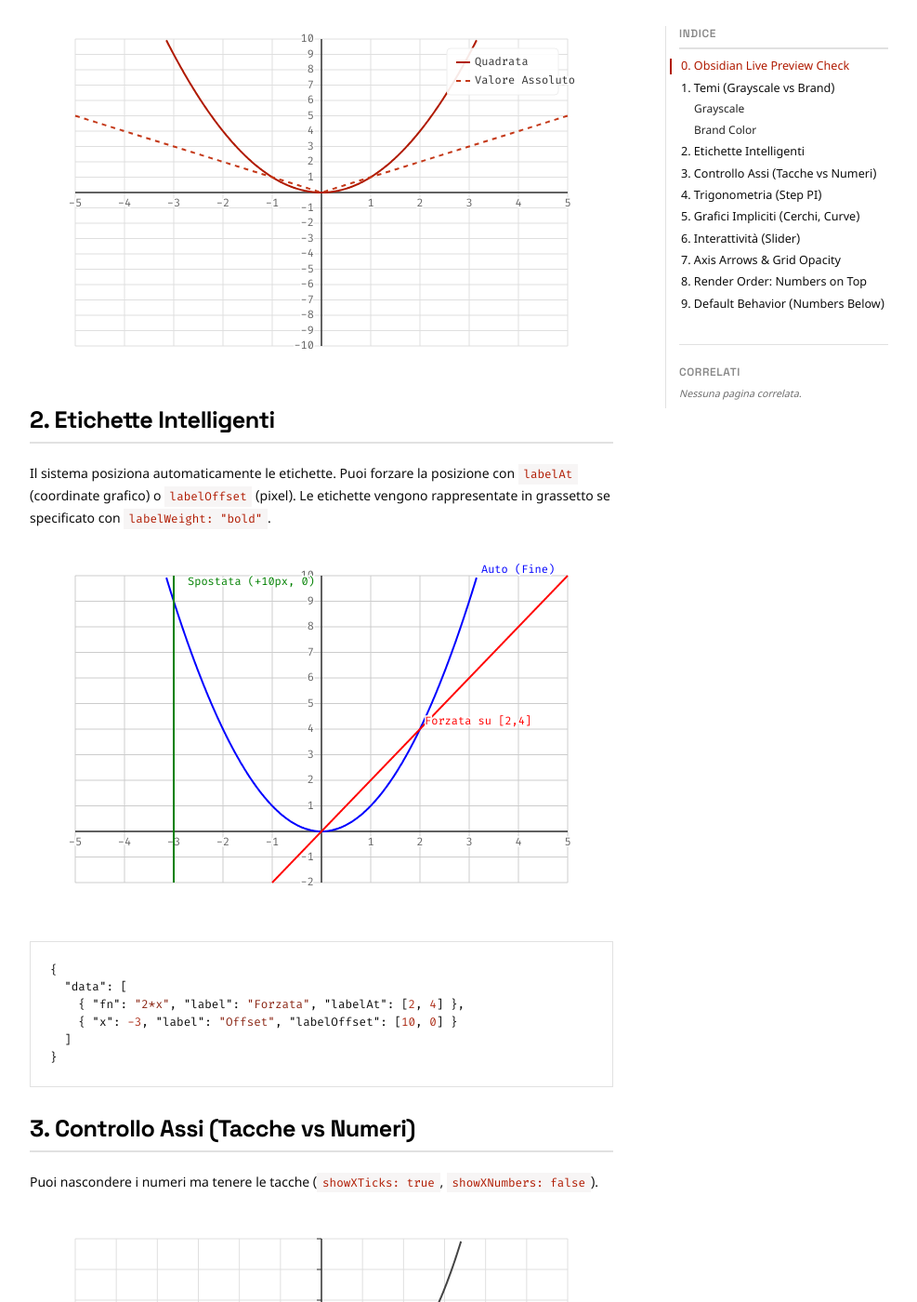
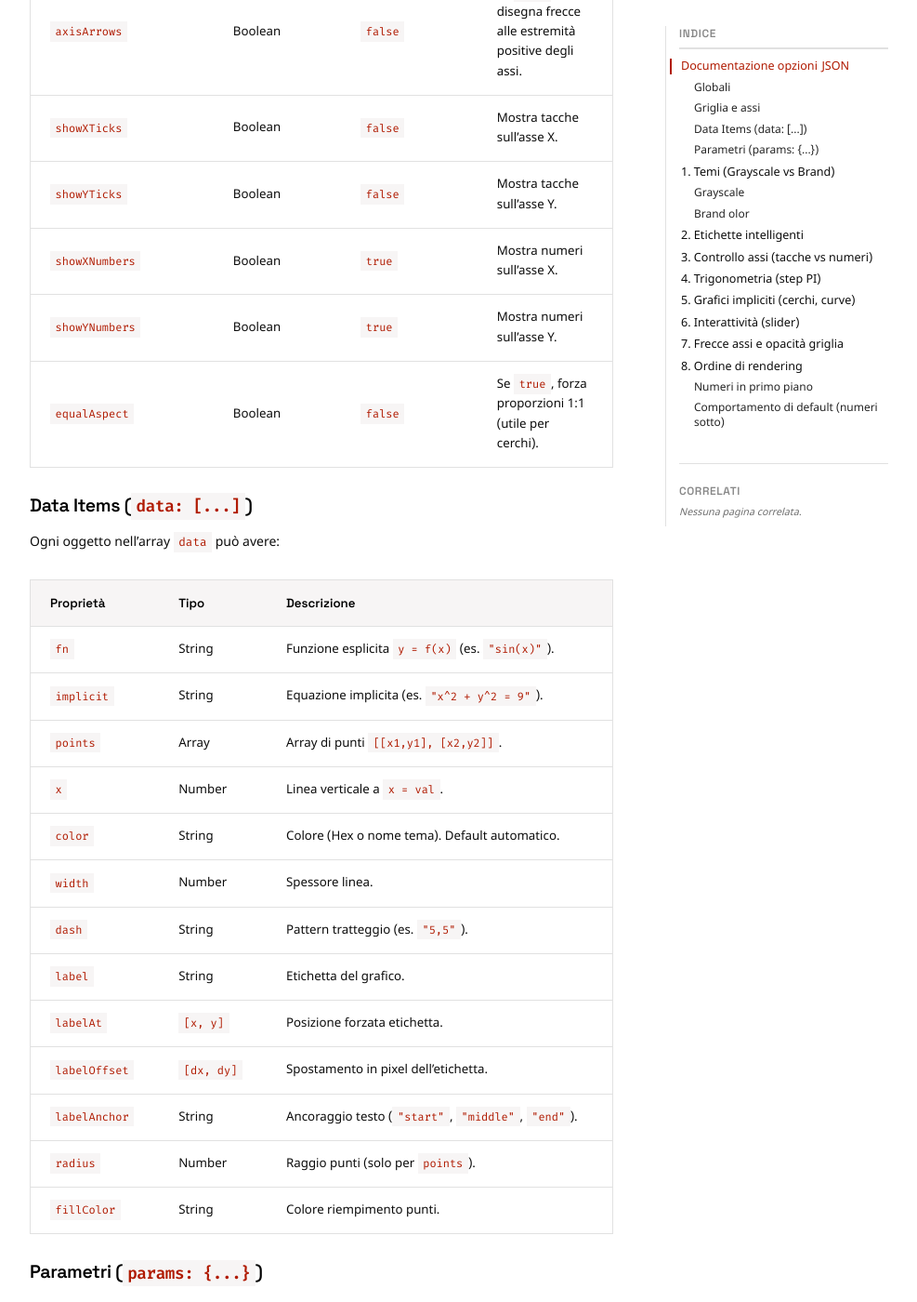
Before and after one commit to Bradwave/matephis, a Jekyll site: the page built from _notes/Public/test-plot.md, in a window 1280 px wide and 1400 px high, scrolled down 1874 px. Shown: the whole window at 93% size, without its empty margins (146-1133 px from the left). Built offline with Jekyll 4.4.1, drawn with Linux system fonts in a browser that asks for light colours; some of the changed text lies outside the part shown.

Commit message:
Adds a list of JSON options in the test-plot MD file.

````diff
--- a/_notes/Public/test-plot.md
+++ b/_notes/Public/test-plot.md
@@ -1,17 +1,80 @@
 ---
-title: Test Nuove Funzionalità Grafici
+title: Matephis Plotting System
 feed: show
 tags:
   - test
+  - grafici
 ---
 <link rel="stylesheet" href="/assets/css/syntax.css">
 
-# Matephis Plotting System v2
+Questa pagina serve come test e documentazione per il sistema di grafici generati via codice (JSON). Tutti i grafici sono renderizzati da `matephis-plot.js`.
 
-Questa pagina serve come test e documentazione per il sistema di grafici generati via codice (JSON).
-Tutti i grafici sono renderizzati da `matephis-plot.js`.
+## Documentazione opzioni JSON
 
-## 0. Obsidian Live Preview Check
+Ecco una lista completa delle opzioni disponibili per configurare i grafici:
+
+### Globali
+
+| Opzione | Tipo | Default | Descrizione |
+| :--- | :--- | :--- | :--- |
+| `width` | Number | 600 | Larghezza del grafico in pixel. |
+| `height` | Number | 400 | Altezza del grafico in pixel. |
+| `xlim` | `[min, max]` | `[-10, 10]` | Limiti dell'asse X. |
+| `ylim` | `[min, max]` | `[-10, 10]` | Limiti dell'asse Y. |
+| `axisLabels` | `[x, y]` | `null` | Etichette per gli assi (es. `["t (s)", "v (m/s)"]`). |
+| `theme` | String | `"default"` | Tema colori. Opzioni: `"grayscale"`, `"brand"`, `"default"`. |
+| `legend` | Boolean | `false` | Se `true`, mostra la legenda in alto a destra. |
+| `renderOrder` | String | `"numbers-bottom"` | `"numbers-top"` per disegnare numeri/assi sopra i grafici. |
+| `labelWeight` | String | `"normal"` | Peso font etichette (`"bold"`, `"normal"`, `"300"`, ecc.). |
+
+### Griglia e assi
+
+| Opzione | Tipo | Default | Descrizione |
+| :--- | :--- | :--- | :--- |
+| `grid` | Boolean | `true` | Se `false`, nasconde completamente la griglia. |
+| `gridOpacity` | Number | `0.5` | Opacità della griglia principale. |
+| `xStep` | Number/String | `1` | Passo griglia X. Accetta `"PI"`, `"PI/2"`. |
+| `yStep` | Number/String | `1` | Passo griglia Y. |
+| `xStepSecondary` | Number | `null` | Passo griglia secondaria X. |
+| `yStepSecondary` | Number | `null` | Passo griglia secondaria Y. |
+| `secondaryGridOpacity` | Number | `gridOpacity/2` | Opacità griglia secondaria. |
+| `axisArrows` | Boolean | `false` | Se `true`, disegna frecce alle estremità positive degli assi. |
+| `showXTicks` | Boolean | `false` | Mostra tacche sull'asse X. |
+| `showYTicks` | Boolean | `false` | Mostra tacche sull'asse Y. |
+| `showXNumbers` | Boolean | `true` | Mostra numeri sull'asse X. |
+| `showYNumbers` | Boolean | `true` | Mostra numeri sull'asse Y. |
+| `equalAspect` | Boolean | `false` | Se `true`, forza proporzioni 1:1 (utile per cerchi). |
+
+### Data Items (`data: [...]`)
+
+Ogni oggetto nell'array `data` può avere:
+
+| Proprietà | Tipo | Descrizione |
+| :--- | :--- | :--- |
+| `fn` | String | Funzione esplicita `y = f(x)` (es. `"sin(x)"`). |
+| `implicit` | String | Equazione implicita (es. `"x^2 + y^2 = 9"`). |
+| `points` | Array | Array di punti `[[x1,y1], [x2,y2]]`. |
+| `x` | Number | Linea verticale a `x = val`. |
+| `color` | String | Colore (Hex o nome tema). Default automatico. |
+| `width` | Number | Spessore linea. |
+| `dash` | String | Pattern tratteggio (es. `"5,5"`). |
+| `label` | String | Etichetta del grafico. |
+| `labelAt` | `[x, y]` | Posizione forzata etichetta. |
+| `labelOffset` | `[dx, dy]` | Spostamento in pixel dell'etichetta. |
+| `labelAnchor` | String | Ancoraggio testo (`"start"`, `"middle"`, `"end"`). |
+| `radius` | Number | Raggio punti (solo per `points`). |
+| `fillColor` | String | Colore riempimento punti. |
+
+### Parametri (`params: {...}`)
+Definisci slider per rendere il grafico interattivo.
+```json
+"params": {
+  "k": { "val": 1, "min": 0, "max": 5, "step": 0.1 }
+}
+```
+
+---
+
 Questo blocco usa la sintassi ` ```matephis ` e dovrebbe funzionare in Editing Mode (Live Preview):
 
 ```matephis
@@ -29,6 +92,7 @@
 È possibile scegliere tra temi predefiniti.
 
 ### Grayscale
+
 `theme: "grayscale"` assegna automaticamente tonalità di grigio.
 
 ```matephis
@@ -56,7 +120,8 @@
 }
 ```
 
-### Brand Color
+### Brand olor
+
 `theme: "brand"` usa sfumature del colore principale (Rosso).
 
 ```matephis
@@ -71,7 +136,8 @@
 }
 ```
 
-## 2. Etichette Intelligenti
+## 2. Etichette intelligenti
+
 Il sistema posiziona automaticamente le etichette. Puoi forzare la posizione con `labelAt` (coordinate grafico) o `labelOffset` (pixel). Le etichette vengono rappresentate in grassetto se specificato con `labelWeight: "bold"`.
 
 ```matephis
@@ -96,7 +162,8 @@ Il sistema posiziona automaticamente le etichette. Puoi forzare la posizione con
 }
 ```
 
-## 3. Controllo Assi (Tacche vs Numeri)
+## 3. Controllo assi (tacche vs numeri)
+
 Puoi nascondere i numeri ma tenere le tacche (`showXTicks: true`, `showXNumbers: false`).
 
 ```matephis
@@ -120,7 +187,8 @@ Puoi nascondere i numeri ma tenere le tacche (`showXTicks: true`, `showXNumbers:
 }
 ```
 
-## 4. Trigonometria (Step PI)
+## 4. Trigonometria (step PI)
+
 Imposta `xStep: "PI/2"` per avere etichette in radianti ($\pi/2$, $\pi$).
 
 ```matephis
@@ -135,7 +203,8 @@ Imposta `xStep: "PI/2"` per avere etichette in radianti ($\pi/2$, $\pi$).
 }
 ```
 
-## 5. Grafici Impliciti (Cerchi, Curve)
+## 5. Grafici impliciti (cerchi, curve)
+
 Supporta equazioni implicite come `x^2 + y^2 = r^2`. Usa `equalAspect: true` per mantenere le proporzioni.
 
 ```matephis
@@ -159,7 +228,8 @@ Supporta equazioni implicite come `x^2 + y^2 = r^2`. Usa `equalAspect: true` per
 }
 ```
 
-## 6. Interattività (Slider)
+## 6. Interattività (slider)
+
 Definisci parametri in `params` per creare slider.
 
 ```matephis
@@ -187,9 +257,9 @@ Definisci parametri in `params` per creare slider.
   ]
 }
 ```
-## 7. Axis Arrows & Grid Opacity
+## 7. Frecce assi e opacità griglia
 
-Grid set to `0.3` opacity (lighter than default) and arrows enabled on both axes. Secondary grid lines set to `0.2` step.
+Griglia impostata a opacità `0.3` (più leggera del default) e frecce abilitate su entrambi gli assi. Griglia secondaria impostata con passo `0.2`.
 
 ```matephis
 {
@@ -214,9 +284,11 @@ Grid set to `0.3` opacity (lighter than default) and arrows enabled on both axes
 }
 ```
 
-## 8. Render Order: Numbers on Top
+## 8. Ordine di rendering
 
-`renderOrder` set to `"numbers-top"`. The axis lines and numbers should appear *above* the filled area (simulated by a thick line here for visibility) or intersecting graphs.
+### Numeri in primo piano
+
+`renderOrder` impostato su `"numbers-top"`. Le linee degli assi e i numeri dovrebbero apparire *sopra* l'area riempita (simulata qui da una linea spessa per visibilità) o i grafici intersecanti.
 
 ```matephis
 {
@@ -225,14 +297,14 @@ Grid set to `0.3` opacity (lighter than default) and arrows enabled on both axes
   "renderOrder": "numbers-top",
   "axisArrows": true,
   "data": [
-    { "fn": "-0.3", "color": "blue", "width": 15, "label": "Thick Line Behind Axis" }
+    { "fn": "-0.3", "color": "blue", "width": 15, "label": "Linea Spessa Dietro Assi" }
   ]
 }
 ```
 
-## 9. Default Behavior (Numbers Below)
+### Comportamento di default (numeri sotto)
 
-Standard rendering. The thick line should cover the axis numbers.
+Rendering standard. La linea spessa dovrebbe coprire i numeri degli assi.
 
 ```matephis
 {
@@ -240,7 +312,7 @@ Standard rendering. The thick line should cover the axis numbers.
   "ylim": [-4, 4],
   "axisArrows": false,
   "data": [
-    { "fn": "-0.3", "color": "green", "width": 15, "label": "Thick Line Covers Axis" }
+    { "fn": "-0.3", "color": "green", "width": 15, "label": "Linea Spessa Copre Assi" }
   ]
 }
 ```
````
